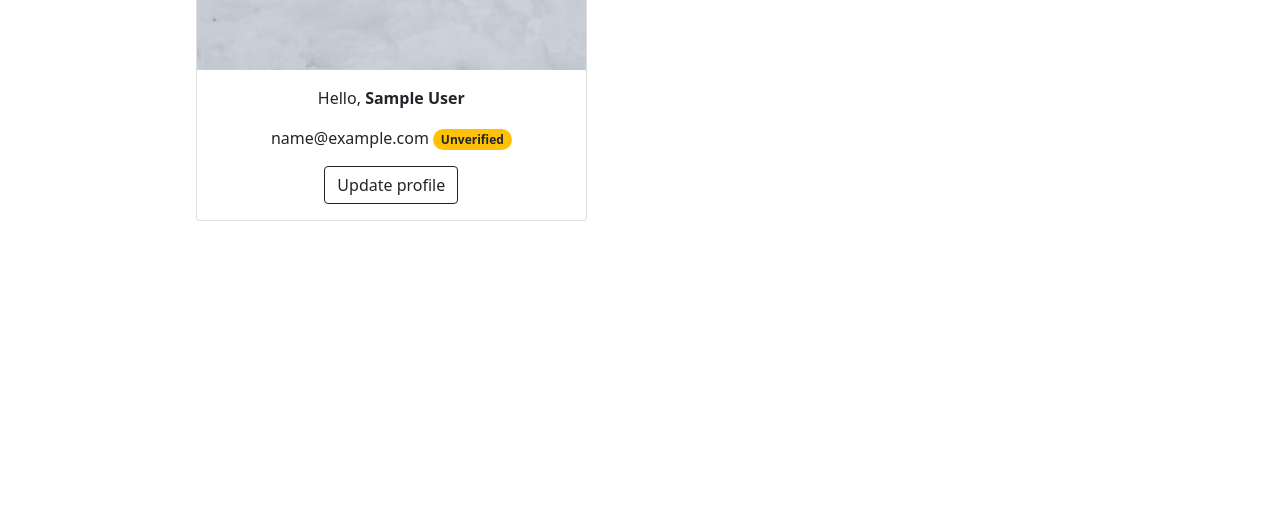
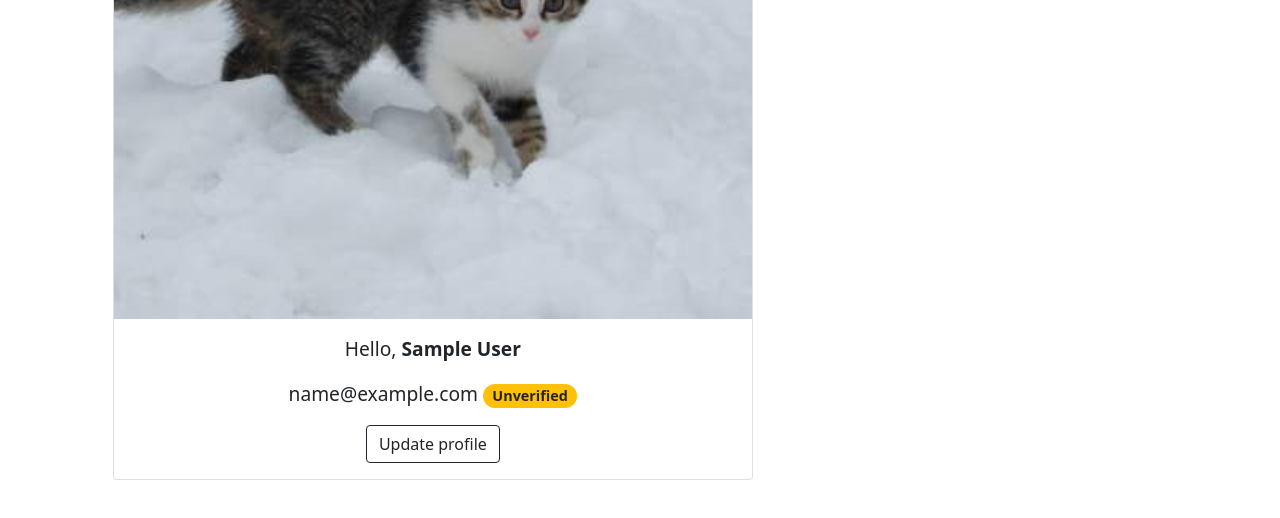
Before and after one commit to arnab031/todo-firebase-bootcamp, a React (Create React App) app: page /dashboard in a window 1280 px wide. Shown: the part 424-942 px from the top of the page. Before the commit the page ends 800 px from the top, so only its background shows below. Built offline with nearby package versions, Linux system fonts and the light colour scheme; no server answers; the database is empty; sample sign-in values are in the browser's storage.

Commit message:
dashboard layout changes

```diff
--- a/src/Components/Dashboard.jsx
+++ b/src/Components/Dashboard.jsx
@@ -5,6 +5,7 @@ import kitten from "../assets/img/kitten.jpg";
 import fire from "../Firebase";
 import Todo from "./Todo";
 import { Helmet } from "react-helmet";
+import '../css/styles.css'
 
 import todo from "../assets/img/todo.png";
 
@@ -71,20 +72,29 @@ function Dashboard() {
         <meta name="author" content="Arnab Bhakta" />
         <meta name="viewport" content="width=device-width, initial-scale=1.0" />
       </Helmet>
-      <div className="align-self-center card" style={{ maxWidth: "35%" , fontSize: "auto"}}>
+      <div
+        className="align-self-center card"
+        style={{ maxWidth:"80vh", fontSize: "2.4vh" }}
+      >
+        <div className="row no-gutters">
+          <div className="col-sm-12 col-4">
             <img
               src={userData.data.photoURL ? userData.data.photoURL : kitten}
               className="card-img-top"
               alt={""}
             />
-        <div className="card-body text-center">
+          </div>
+          <div className="col-sm-12 col-8">
+            <div className="card-body text-sm-center">
               <p className="card-text">
                 Hello, <strong>{name}</strong>
               </p>
               <p>
                 {userData.data.email}{" "}
                 {userData.data.emailVerified ? (
-              <span className="badge rounded-pill bg-success">Verified</span>
+                  <span className="badge rounded-pill bg-success">
+                    Verified
+                  </span>
                 ) : (
                   <span className="badge rounded-pill bg-warning text-dark">
                     Unverified
@@ -98,6 +108,7 @@ function Dashboard() {
               >
                 Update profile
               </button>
+            </div>
           </div>
         </div>
         <div
@@ -166,7 +177,7 @@ function Dashboard() {
                 <button
                   onClick={updateProfileModal}
                   type="button"
-                className="btn btn-success"
+                  className="btn btn-success btn-sm"
                 >
                   Update profile
                 </button>
@@ -174,7 +185,8 @@ function Dashboard() {
             </div>
           </div>
         </div>
-      <Todo/>
+      </div>
+      <Todo />
     </div>
   );
 }
```
Also changed, not shown: src/css/styles.css (added). Lines whose indentation alone changed are shown as unchanged.
